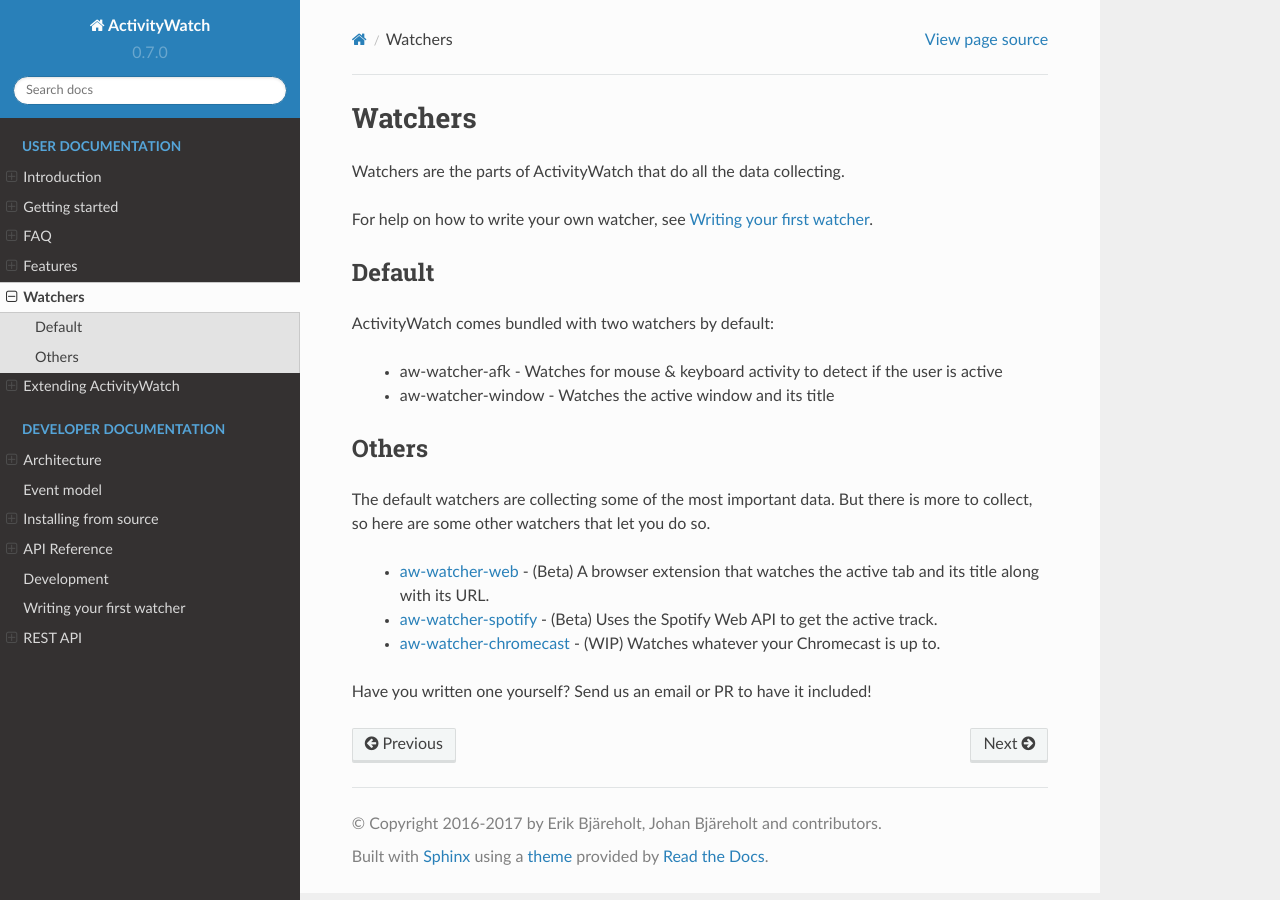
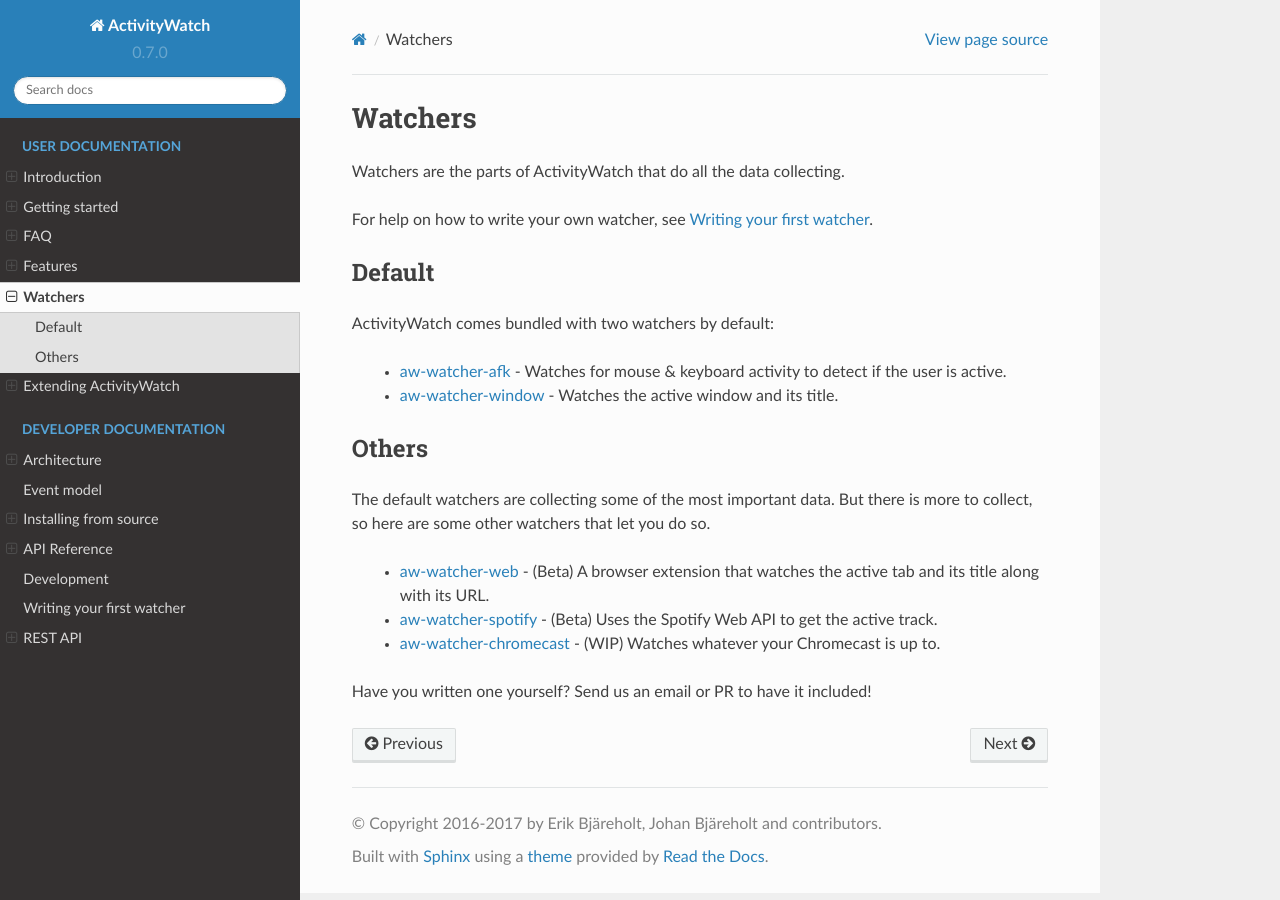
Before and after one commit to ActivityWatch/activitywatch, a Sphinx documentation site: the page built from docs/watchers.rst, in a window 1280 px wide. Built offline with Sphinx 7.4.7 and the Read the Docs theme 2.0.0, drawn with Linux system fonts in a browser that asks for light colours; part of the change alters nothing that is shown.

```diff
--- a/docs/watchers.rst
+++ b/docs/watchers.rst
@@ -10,8 +10,8 @@ Default
 
 ActivityWatch comes bundled with two watchers by default:
 
- - aw-watcher-afk - Watches for mouse & keyboard activity to detect if the user is active
- - aw-watcher-window - Watches the active window and its title
+ - `aw-watcher-afk <https://github.com/ActivityWatch/aw-watcher-afk>`_ - Watches for mouse & keyboard activity to detect if the user is active.
+ - `aw-watcher-window <https://github.com/ActivityWatch/aw-watcher-window>`_ - Watches the active window and its title.
 
 Others
 ------
```
